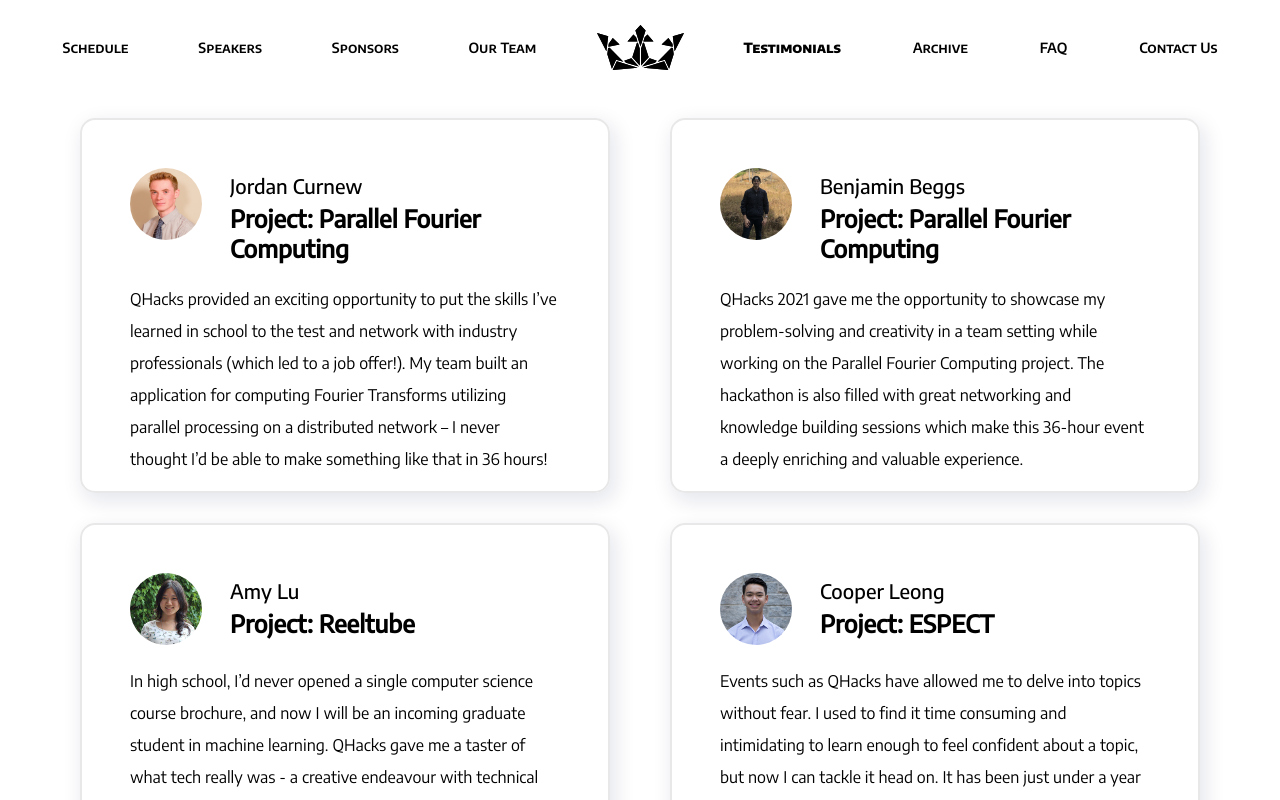
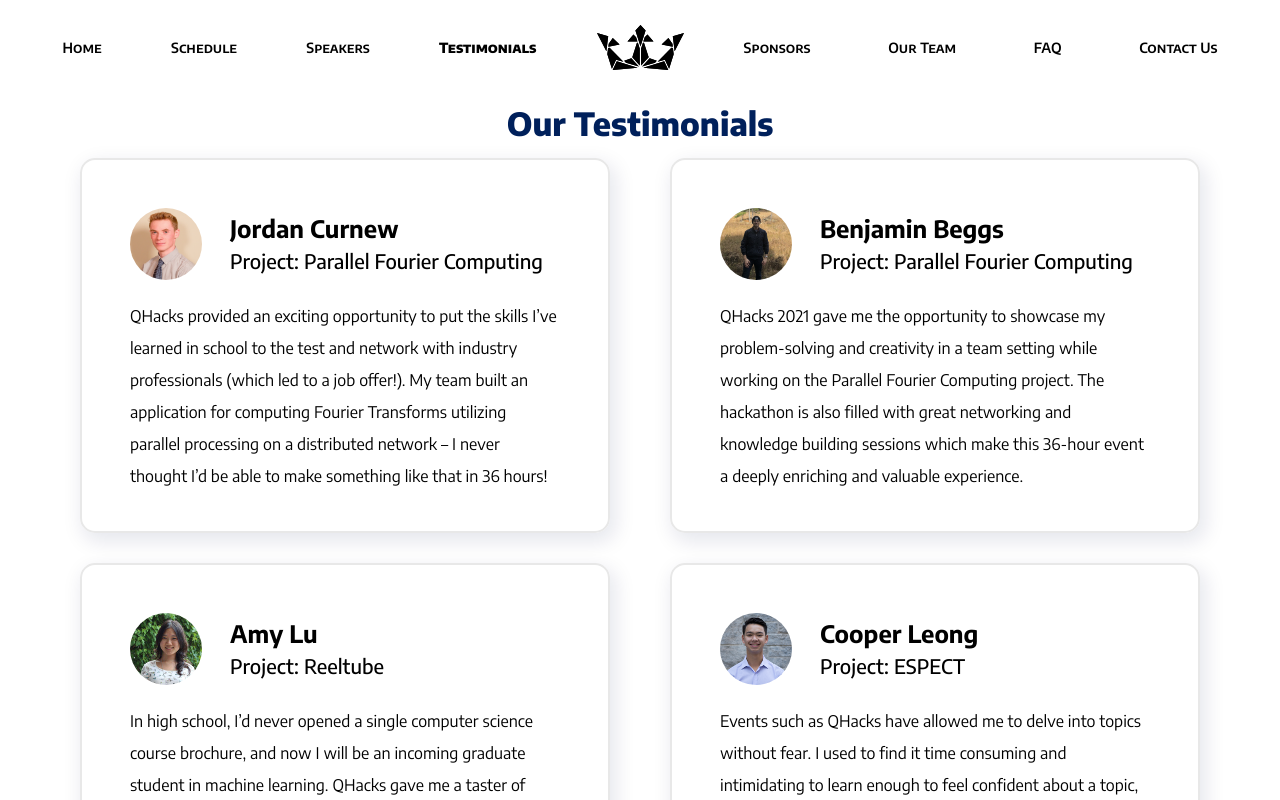
Before and after one commit to Krsikapa00/qhacks_2022, a React (Create React App) app: page /testimonials in a window 1280 px wide. Built offline with nearby package versions, Linux system fonts and the light colour scheme.

Commit message:
Finished joining Carter and Danel branches so far

```diff
--- a/src/App.js
+++ b/src/App.js
@@ -23,7 +23,7 @@
             <Route path="/speakers" exact component={Speakers}/>
             <Route path="/sponsors" exact component={Sponsors}/>
             <Route path="/testimonials" exact component={Testimonials}/>
-            <Route path="/archive" exact component={Archive}/>
+            {/* <Route path="/archive" exact component={Archive}/> */}
             <Route path="/our-team" exact component={OurTeam}/>
             <Route path="/contact-us" exact component={ContactUs}/>
             <Route path="/faq" exact component={Faq}/>
--- a/src/components/common/header/desktopNavbar/index.js
+++ b/src/components/common/header/desktopNavbar/index.js
@@ -10,29 +10,34 @@
                     <img src={logo} alt='LOGO' />
                 </MobileLogoBtn>
                 <NavLinkMenu>
+                <NavLink to="/" exact={true} >
+                        Home
+                    </NavLink>
                     <NavLink to="/schedule" >
                         Schedule
                     </NavLink>
+
                     <NavLink to="/speakers" >
                         Speakers
                     </NavLink>
-                    <NavLink to="/sponsors" >
-                        Sponsors
-                    </NavLink>
-                    <NavLink to="/our-team" >
-                        Our Team
+
+                    <NavLink to="/testimonials" >
+                        Testimonials
                     </NavLink>
                 </NavLinkMenu>
                 <NavLinkLogo to="/">
                     <img src={logo} alt='LOGO'/>
                 </NavLinkLogo>
                 <NavLinkMenu>
-                    <NavLink to="/testimonials" >
-                        Testimonials
+                <NavLink to="/sponsors" >
+                        Sponsors
                     </NavLink>
-                    <NavLink to="/archive" >
+                    <NavLink to="/our-team" >
+                        Our Team
+                    </NavLink>
+                    {/* <NavLink to="/archive" >
                         Archive
-                    </NavLink>
+                    </NavLink> */}
                     <NavLink to="/faq" activeStyle>
                         FAQ
                     </NavLink>
--- a/src/components/common/header/mobileNavbar/index.js
+++ b/src/components/common/header/mobileNavbar/index.js
@@ -23,9 +23,9 @@
                     <MobilenavLink to="/testimonials" activeStyle>
                         Testimonials
                     </MobilenavLink>
-                    <MobilenavLink to="/archive" activeStyle>
+                    {/* <MobilenavLink to="/archive" activeStyle>
                         Archive
-                    </MobilenavLink>
+                    </MobilenavLink> */}
                     <MobilenavLink to="/faq" activeStyle>
                         FAQ
                     </MobilenavLink>
--- a/src/components/common/stepper/Stepper.css
+++ b/src/components/common/stepper/Stepper.css
@@ -110,7 +110,12 @@
 .PageHeader {
   color: #00205B;
   text-align: center;
-  padding: 1rem;
+  /* padding: 1rem; */
+  display: flex;
+  font-family: Encode Sans ebold;
+  color: #00205B;
+  text-align: center;
+  justify-content: center;
 }
 
 .Container {
--- a/src/components/common/testimonialCard/testimonialsCardElements.js
+++ b/src/components/common/testimonialCard/testimonialsCardElements.js
@@ -26,6 +26,13 @@
         justify-content: center;
     }
 
+`
+export const TestimonialHeader = styled.h1`
+    display: flex;
+    font-family: Encode Sans ebold;
+    color: #00205B;
+    text-align: center;
+    justify-content: center;
 `
 
 export const TestimonialTopGroup = styled.div `
@@ -80,10 +87,12 @@
     border-radius: 50%;
 `
 
-export const TestimonialName = styled.h2 `
+export const TestimonialName = styled.h3 `
     padding: 5px 0;
+    font-family: Encode Sans bold;
 
 `
-export const TestimonialProject = styled.h3 `
+export const TestimonialProject = styled.h2 `
 
+    font-family: Encode Sans med;
 `
--- a/src/components/schedule/schedule.css
+++ b/src/components/schedule/schedule.css
@@ -1,7 +1,12 @@
 
 .title {
   text-align: center;
-  padding-top: 50px;
+  /* padding-top: 50px; */
+  display: flex;
+  font-family: Encode Sans ebold;
+  color: #00205B;
+  text-align: center;
+  justify-content: center;
 }
 
 .imageBox {
--- a/src/pages/testimonials.js
+++ b/src/pages/testimonials.js
@@ -6,9 +6,18 @@
 import cooperLeong from '../assets/images/testimonialHeadshots/cooperLeong.png'
 import jacobLaframboise from '../assets/images/testimonialHeadshots/jacobLaframboise.jpg'
 import gregWang from '../assets/images/testimonialHeadshots/Greg_Wang.jpg'
+import { TestimonialHeader } from '../components/common/testimonialCard/testimonialsCardElements'
 
 const Testimonials = () => {
     return (
+        <div
+            style={{
+                display: 'flex',
+                flexDirection: "column",
+                justifyContent: "center",
+            }}>
+
+        <TestimonialHeader>Our Testimonials</TestimonialHeader>
         <div
             style={{
                 display: 'flex',
@@ -16,6 +25,7 @@
                 justifyContent: "center",
             }}
             >
+
             <TestimonialCard name="Jordan Curnew" project="Parallel Fourier Computing" headshot={jordanCurnew} bordercolor="#00205B"
                 testimonial="QHacks provided an exciting opportunity to put the skills I’ve learned in school to the test and network with industry professionals (which led to a job offer!). My team built an application for computing Fourier Transforms utilizing parallel processing on a distributed network – I never thought I’d be able to make something like that in 36 hours!"
             />
@@ -36,6 +46,8 @@
                 testimonial="Qhacks was a great experience that taught me a lot about how to stay productive whilst under a time limit. I had a fun time and was proud of the project our group created in just 48 hours."
             />
         </div>
+        </div>
+
     )
 }
 
```
